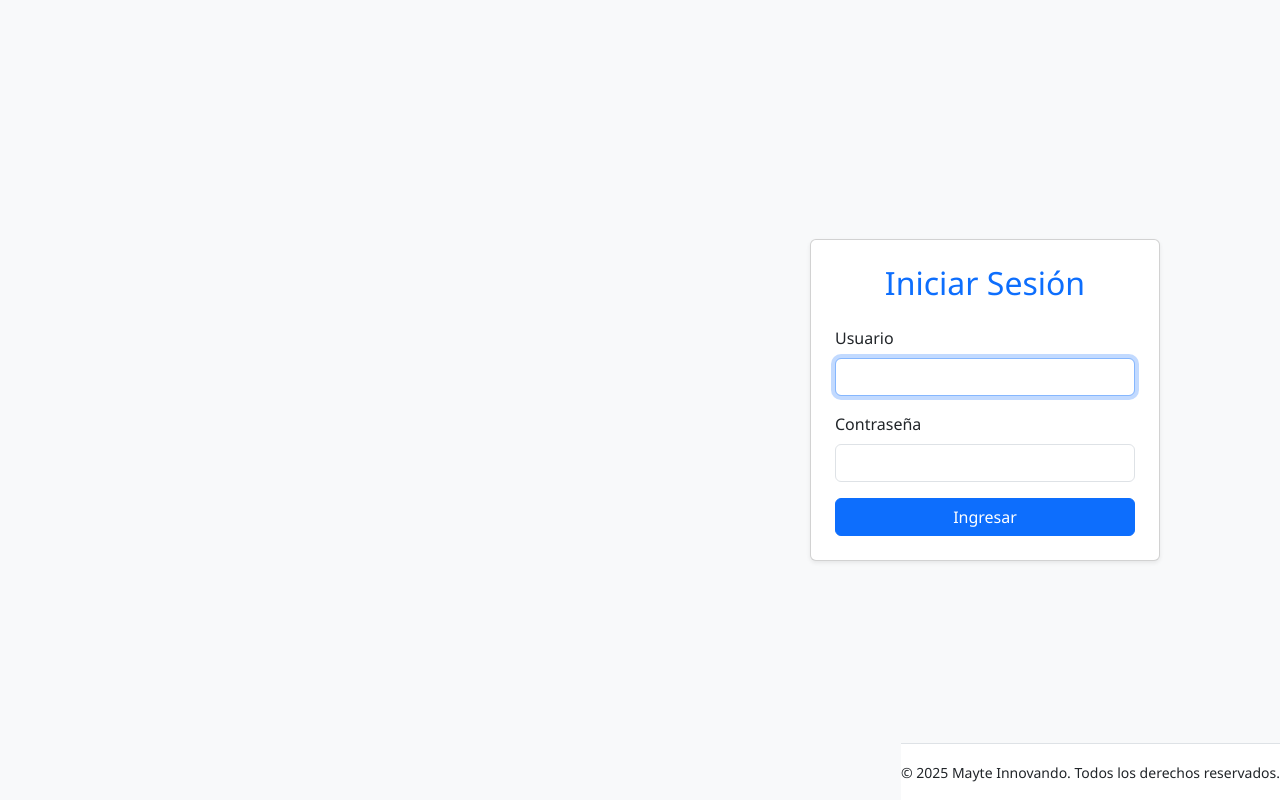
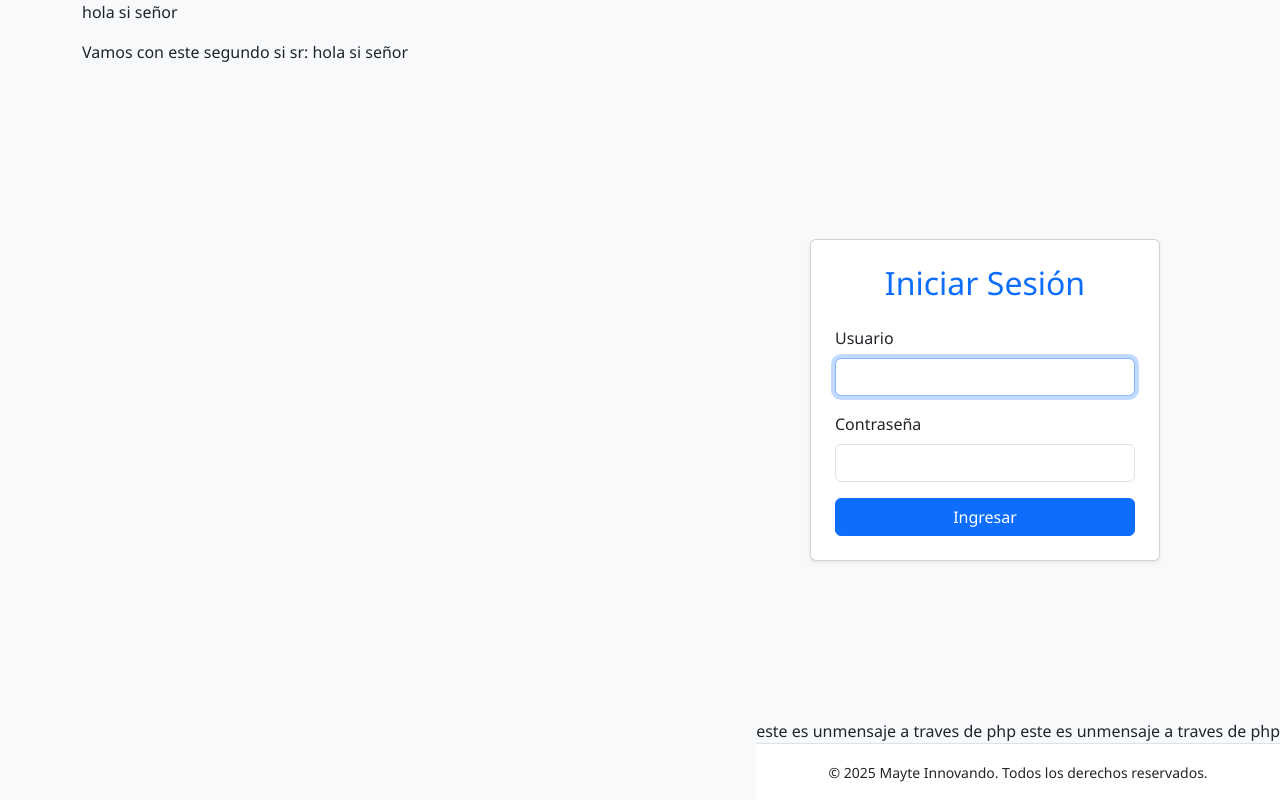
Before and after one commit to MANUEL0419/tienda, a PHP site: page /login.php in a window 1280 px wide. Run offline with PHP 8.4, Linux system fonts and the light colour scheme; data that the repository does not hold is empty.

Commit message:
actualizacion de login 21-08-2025

```diff
--- a/login.php
+++ b/login.php
@@ -33,8 +33,14 @@ include 'includes/header.php';
         </div>
         </div>
     </div>
+    <p>hola si señor</p>
+<p>Vamos con este segundo si sr: hola si señor</p>
 </div>
 <div class="footer">
+    <?php echo 'este es unmensaje a traves de php' ?>
+    <?php echo 'este es unmensaje a traves de php' ?>
     <?php include 'includes/footer.php'; ?>
 
+
+
 </div>
```
